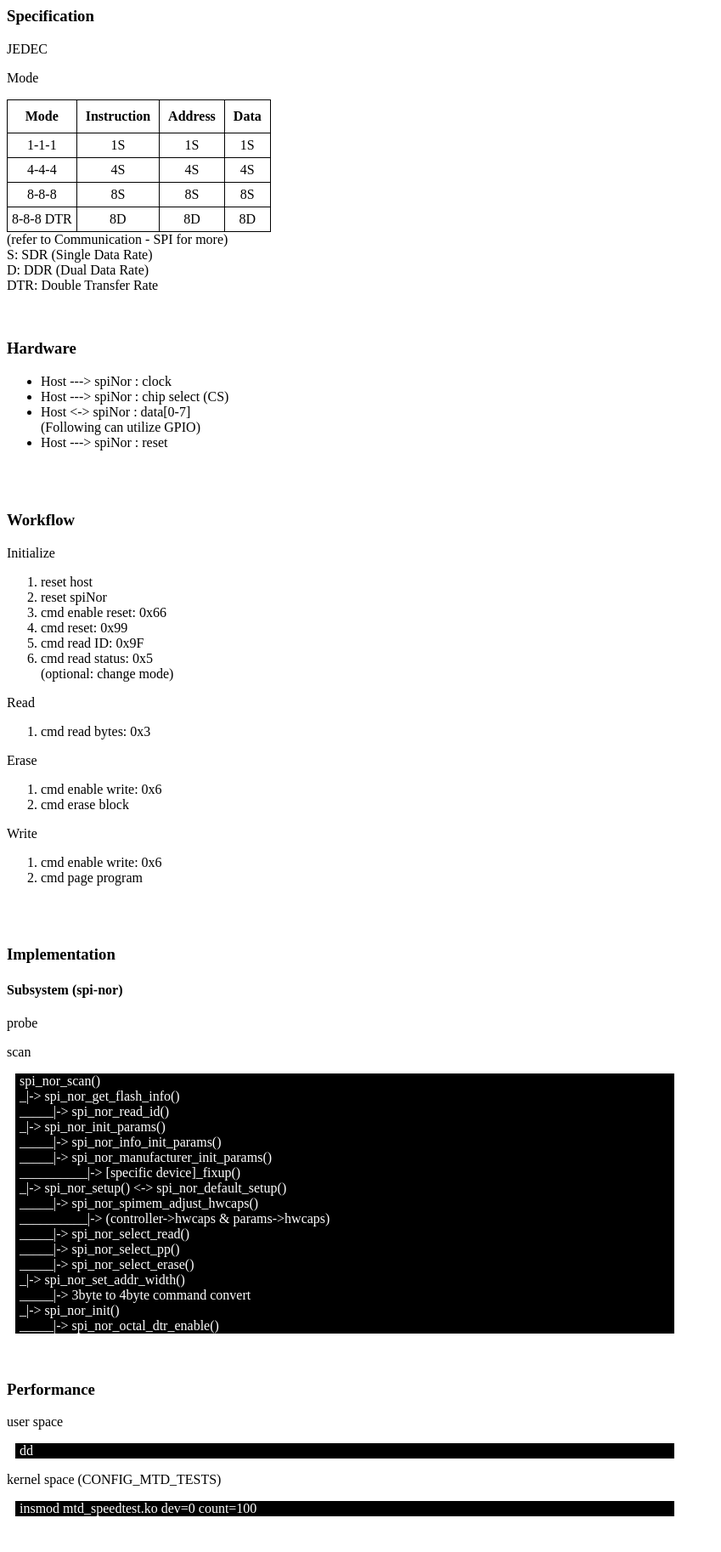
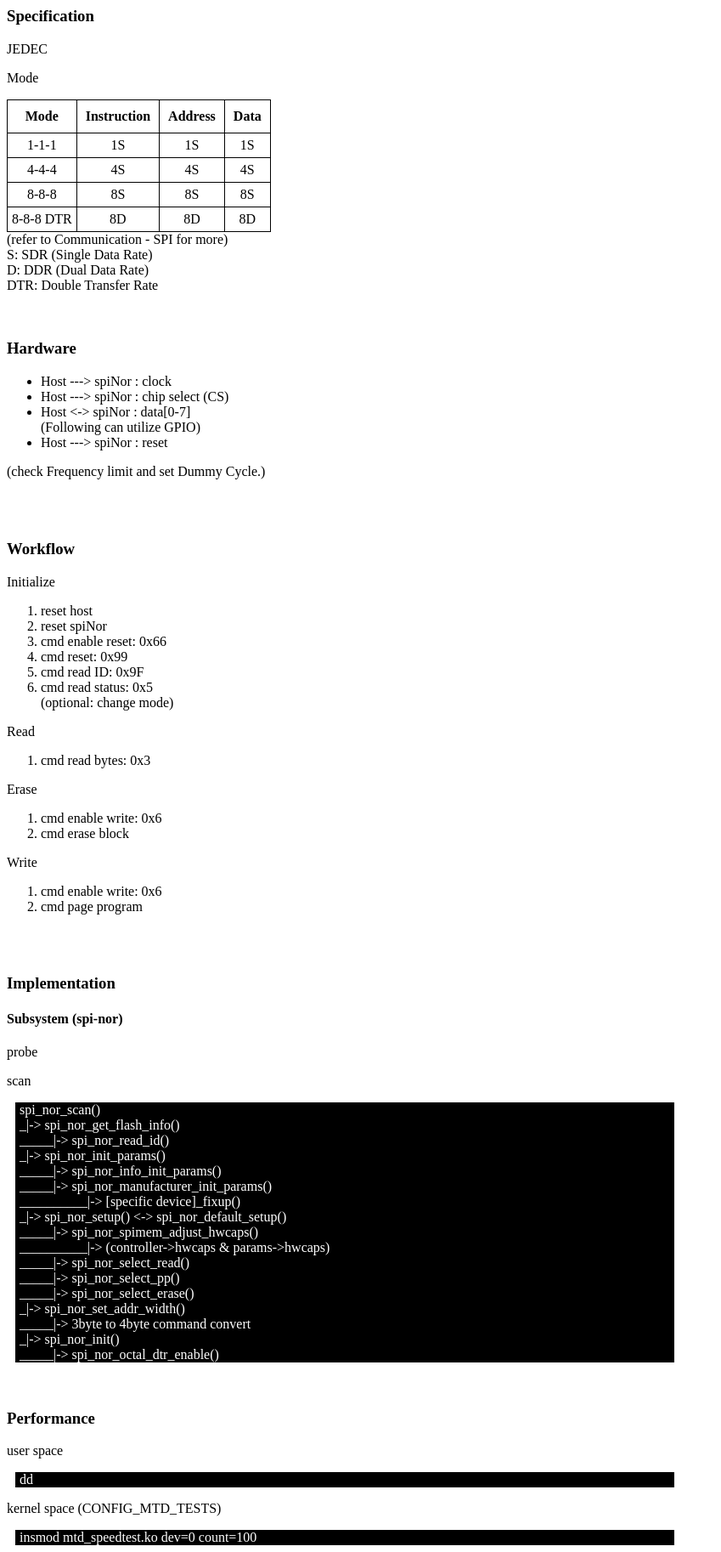
Before and after one commit to czarsir/sir, a Jekyll site: the page built from _posts/system/os/2025-09-23-k_spinor.html, in a window 1280 px wide. Shown: the whole page at 85% size, without its empty margins (0-849 px from the left). Built offline with Jekyll 4.4.1, drawn with Linux system fonts in a browser that asks for light colours; before the commit the page ends 1792 px from its top, so only the background shows below that.

Commit message:
[kernel][spinor] update dummy cycle

```diff
--- a/_posts/system/os/2025-09-23-k_spinor.html
+++ b/_posts/system/os/2025-09-23-k_spinor.html
@@ -56,6 +56,7 @@ layout: addins
 	<li style="list-style-type:none;">(Following can utilize GPIO)</li>
 	<li>Host ---> spiNor : reset</li>
 </ul>
+<p>(check Frequency limit and set Dummy Cycle.)</p>
 
 
 <br><br>
```
